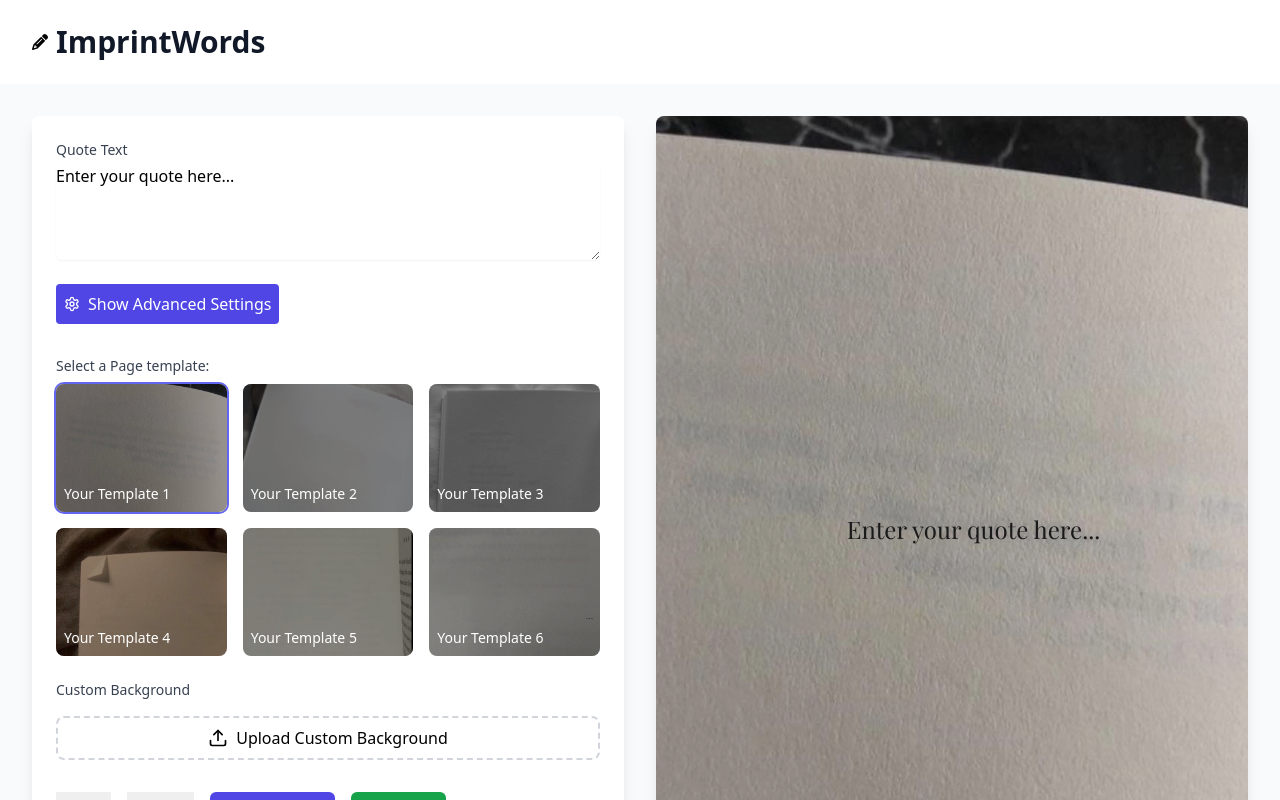
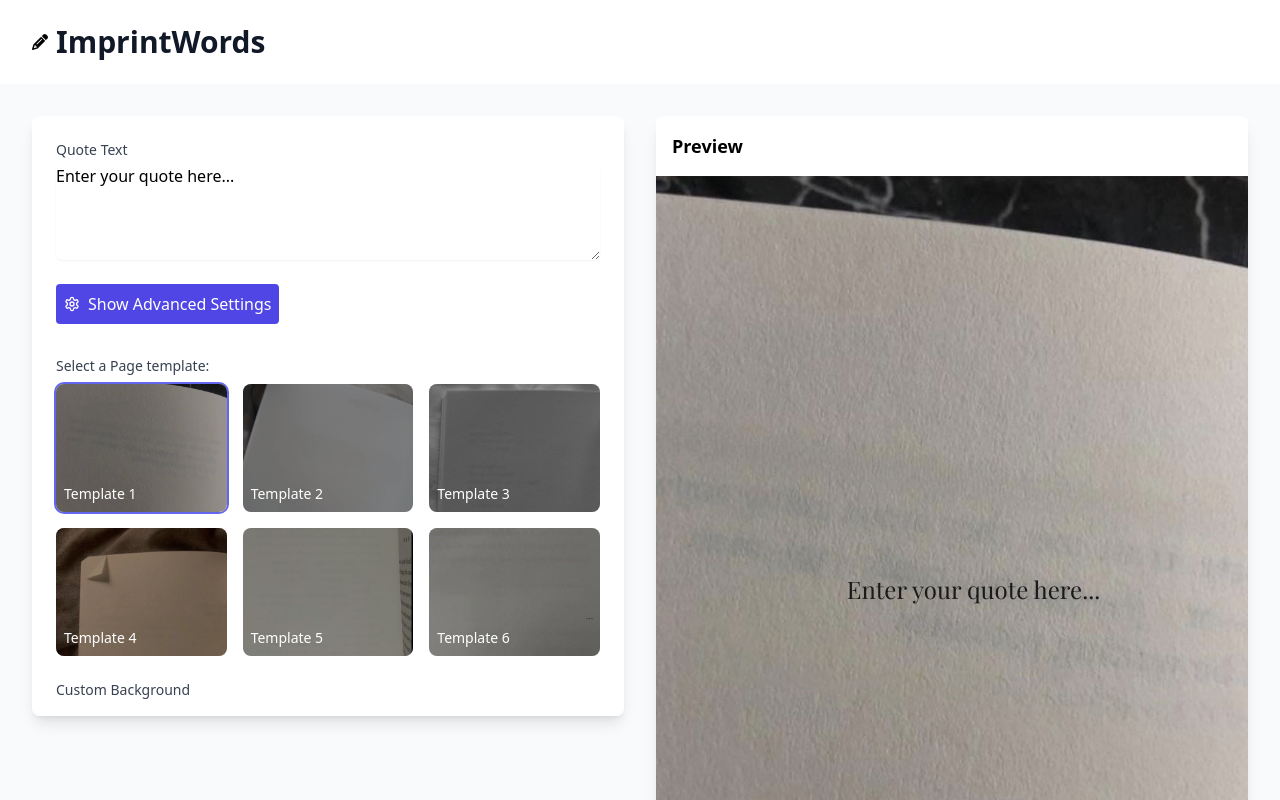
Before and after one commit to akshay0611/ImprintWords, a React (Vite) app: page / in a window 1280 px wide. Both pictures are taken after a click on the button "Use the App". Shown: the top 800 px of the page. Built offline with nearby package versions, Linux system fonts and the light colour scheme; a web font is replaced by a local one.

Commit message:
Minor adjustments

```diff
--- a/src/components/QuoteEditor.tsx
+++ b/src/components/QuoteEditor.tsx
@@ -76,7 +76,7 @@ export default function QuoteEditor() {
       <div className="max-w-7xl mx-auto">
         <div className="grid grid-cols-1 lg:grid-cols-2 gap-8">
           {/* Editor Controls */}
-          <div className="bg-white rounded-lg shadow-lg p-6 space-y-8">
+          <div className="bg-white rounded-lg shadow-lg p-6 space-y-8 overflow-y-auto" style={{ maxHeight: 'calc(100vh - 200px)' }}>
             <TextCustomizer
               quote={quote}
               onChange={handleQuoteUpdate}
@@ -118,6 +118,7 @@ export default function QuoteEditor() {
 
           {/* Preview */}
           <div className="bg-white rounded-lg shadow-lg overflow-hidden">
+            <h2 className="text-lg font-semibold p-4">Preview</h2>
             <div
               ref={quoteRef}
               className="relative w-full aspect-[3/4] bg-cover bg-center p-12 flex items-center justify-center"
--- a/src/data/templates.ts
+++ b/src/data/templates.ts
@@ -9,42 +9,42 @@ import template6Background from '../assets/empty_page_6.jpg';
 export const templates = [
   {
     id: 'template1',
-    name: 'Your Template 1',
+    name: 'Template 1',
     background: template1Background,
     font: 'Arial',
     preview: template1Background,
   },
   {
     id: 'template2',
-    name: 'Your Template 2',
+    name: 'Template 2',
     background: template2Background,
     font: 'Inter',
     preview: template2Background,
   },
   {
     id: 'template3',
-    name: 'Your Template 3',
+    name: 'Template 3',
     background: template3Background,
     font: 'Roboto',
     preview: template3Background,
   },
   {
     id: 'template4',
-    name: 'Your Template 4',
+    name: 'Template 4',
     background: template4Background,
     font: 'Helvetica',
     preview: template4Background,
   },
   {
     id: 'template5',
-    name: 'Your Template 5',
+    name: 'Template 5',
     background: template5Background,
     font: 'Georgia',
     preview: template5Background,
   },
   {
     id: 'template6',
-    name: 'Your Template 6',
+    name: 'Template 6',
     background: template6Background,
     font: 'Times New Roman',
     preview: template6Background,
```
